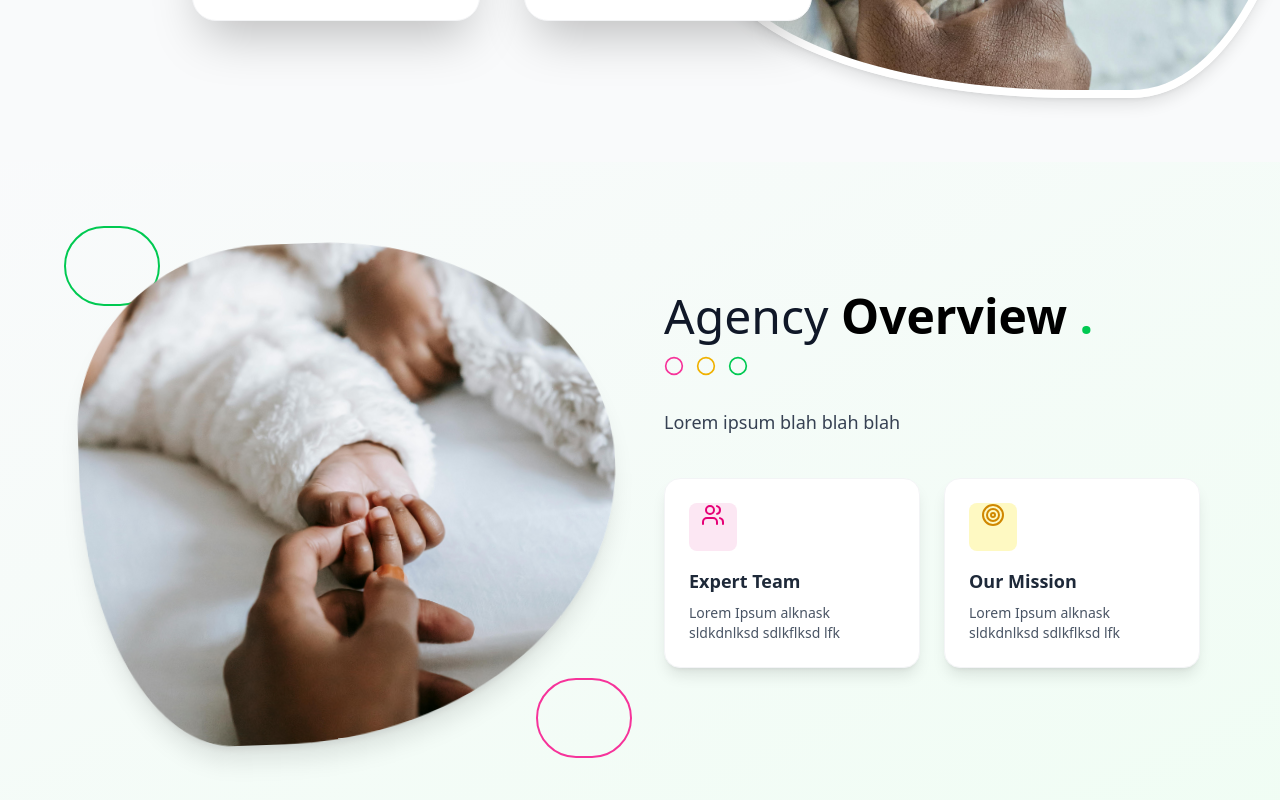
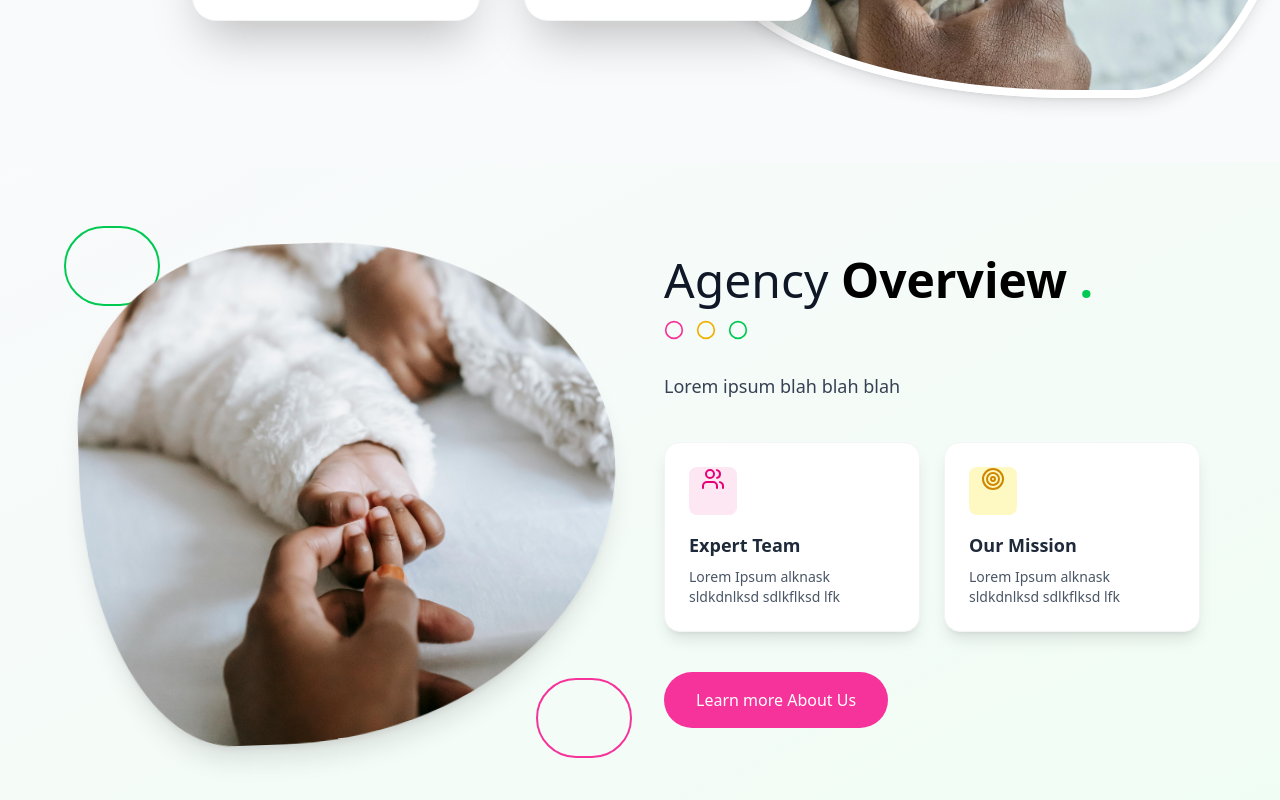
Before and after one commit to pinkx-xlink/tailwindcss-experiment, a React (Vite) app in the folder bank_modern_app/: page / in a window 1280 px wide. Shown: the part 490-1290 px from the top of the page. Built offline with nearby package versions, Linux system fonts and the light colour scheme.

Commit message:
Add Learn more button and set the fade-in animation to only trigger once

```diff
--- a/bank_modern_app/src/App.jsx
+++ b/bank_modern_app/src/App.jsx
@@ -10,7 +10,7 @@ const App = () => {
     AOS.init({
       duration: 1000,
       easing: 'ease-in-out',
-      once: false,
+      once: true,
       offset: 100
     });
   }, [])
--- a/bank_modern_app/src/components/About.jsx
+++ b/bank_modern_app/src/components/About.jsx
@@ -88,12 +88,18 @@ const About = () => {
                     Lorem Ipsum alknask sldkdnlksd sdlkflksd lfk
                 </p>
             </div>
-            <div>
-
-            </div>
-
         </div>
 
+        <div
+        className='flex justify-center lg:justify-start mt-8
+        md:mt-10'
+        data-aos='fade-up'
+        data-aos-delay='300'>
+            <button className='px-6 py-3 md:px-8 md:py-4 bg-pink-500
+            text-white rounded-full font-medium'>
+                Learn more About Us
+            </button>
+        </div>
         </div>
 
     </section>
```
